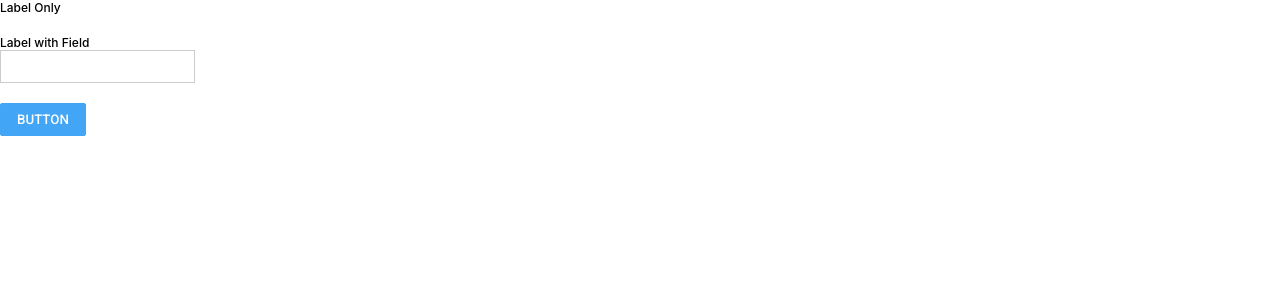
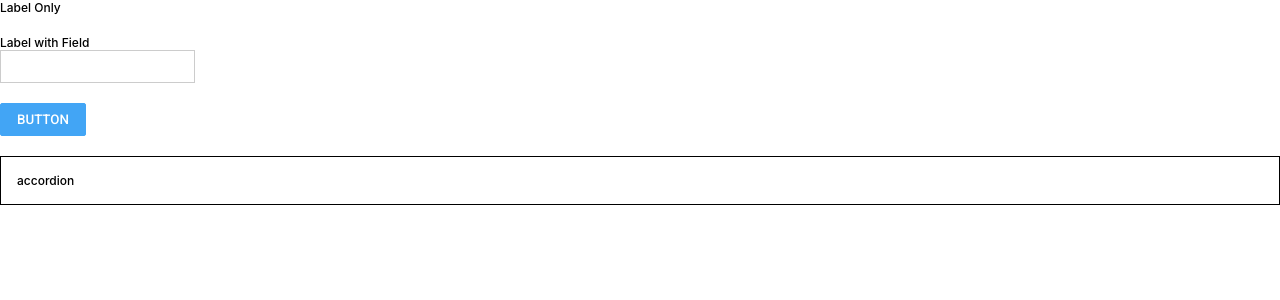
Before and after one commit to mitchobert/jss-poc, a React (Create React App) app: page / in a window 1280 px wide. Shown: the top 300 px of the page. Built offline with nearby package versions, Linux system fonts and the light colour scheme.

Commit message:
Making accordion component

```diff
--- a/src/App.js
+++ b/src/App.js
@@ -3,6 +3,7 @@ import { AppTheme } from './AppTheme';
 import Button from './components/Button';
 import Label from './components/Label';
 import TextField from './components/TextField';
+import Accordion from './components/Accordion';
 
 function App() {
   return (
@@ -13,6 +14,11 @@ function App() {
       <br />
       <Button label="button" />
       <br />
+      <br />
+      <Accordion title="accordion">
+        This is the hidden content.
+      </Accordion>
+      <br />
     </ThemeProvider>
   );
 }
--- /dev/null
+++ b/src/components/Accordion/Accordion.js
@@ -0,0 +1,35 @@
+import React, { Component } from 'react';
+import AccordionStyles from './Accordion.styles';
+
+class Accordion extends Component {
+    constructor(props) {
+        super(props);
+        this.state = { collapsed: false };
+
+        this.handleClick = this.handleClick.bind(this);
+    }
+
+    handleClick() {
+        this.setState(prevState => ({
+            collapsed: !prevState.collapsed
+        }));
+    }
+
+    render() {
+        return (
+            <AccordionStyles>
+                <div
+                    className="accordionPanel"
+                    onClick={this.handleClick}
+                >
+                    {this.props.title}
+                </div>
+                {this.state.collapsed && (
+                    <div className="accordionContent">{this.props.children}</div>
+                )}
+            </AccordionStyles>
+        );
+    }
+}
+
+export default Accordion;
--- /dev/null
+++ b/src/components/Accordion/Accordion.styles.js
@@ -0,0 +1,31 @@
+import { createUseStyles } from 'react-jss';
+
+const useStyles = createUseStyles(theme => (
+    {
+        accordionContainer: {
+            display: 'block',
+            color: theme.color.black,
+            fontWeight: theme.fontWeight.medium,
+            fontSize: '12px',
+            border: '1px solid #000',
+
+            '& > .accordionPanel': {
+                padding: '16px',
+                cursor: 'pointer',
+            },
+
+            '& > .accordionContent': {
+                fontSize: '16px',
+            }
+        },
+    })
+);
+
+function AccordionStyles({ children } = this.props) {
+    const classes = useStyles();
+    return (
+        <div className={classes.accordionContainer}>{children}</div>
+    );
+}
+
+export default AccordionStyles;
--- /dev/null
+++ b/src/components/Accordion/index.js
@@ -0,0 +1,3 @@
+import Accordion from './Accordion';
+
+export default Accordion;
```
